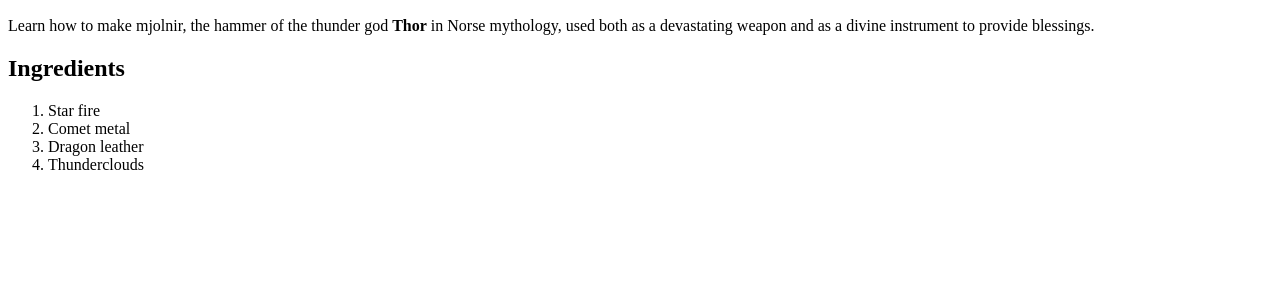
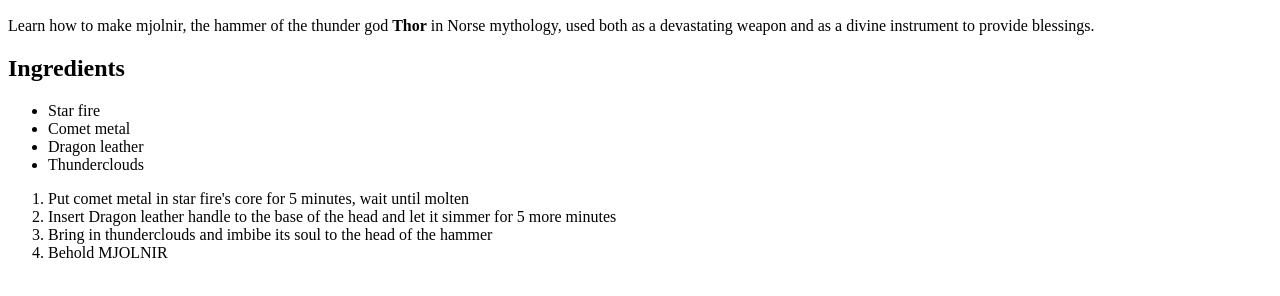
Before and after one commit to ThePala/odin-recipes, a plain HTML site: page recipes/mjolnir.html in a window 1280 px wide. Shown: the part 362-658 px from the top of the page. Drawn offline with Linux system fonts and the light colour scheme.

Commit message:
Added Instructions for makig mjolnir

```diff
--- a/recipes/mjolnir.html
+++ b/recipes/mjolnir.html
@@ -12,12 +12,18 @@
     <p>Learn how to make mjolnir, the hammer of
         the thunder god <strong>Thor</strong> in Norse mythology, used
         both as a devastating weapon and as a divine instrument to provide blessings.</p>
-    <h2>Ingredients</h2>
-    <ol>
+    <h2><strong>Ingredients</strong></h2>
+    <ul>
         <li>Star fire</li>
         <li>Comet metal</li>
         <li>Dragon leather</li>
         <li>Thunderclouds</li>
+    </ul>
+    <ol>
+        <li>Put comet metal in star fire's core for 5 minutes, wait until molten</li>
+        <li>Insert Dragon leather handle to the base of the head and let it simmer for 5 more minutes</li>
+        <li>Bring in thunderclouds and imbibe its soul to the head of the hammer</li>
+        <li>Behold MJOLNIR</li>
     </ol>
 </body>
 </html>
```
